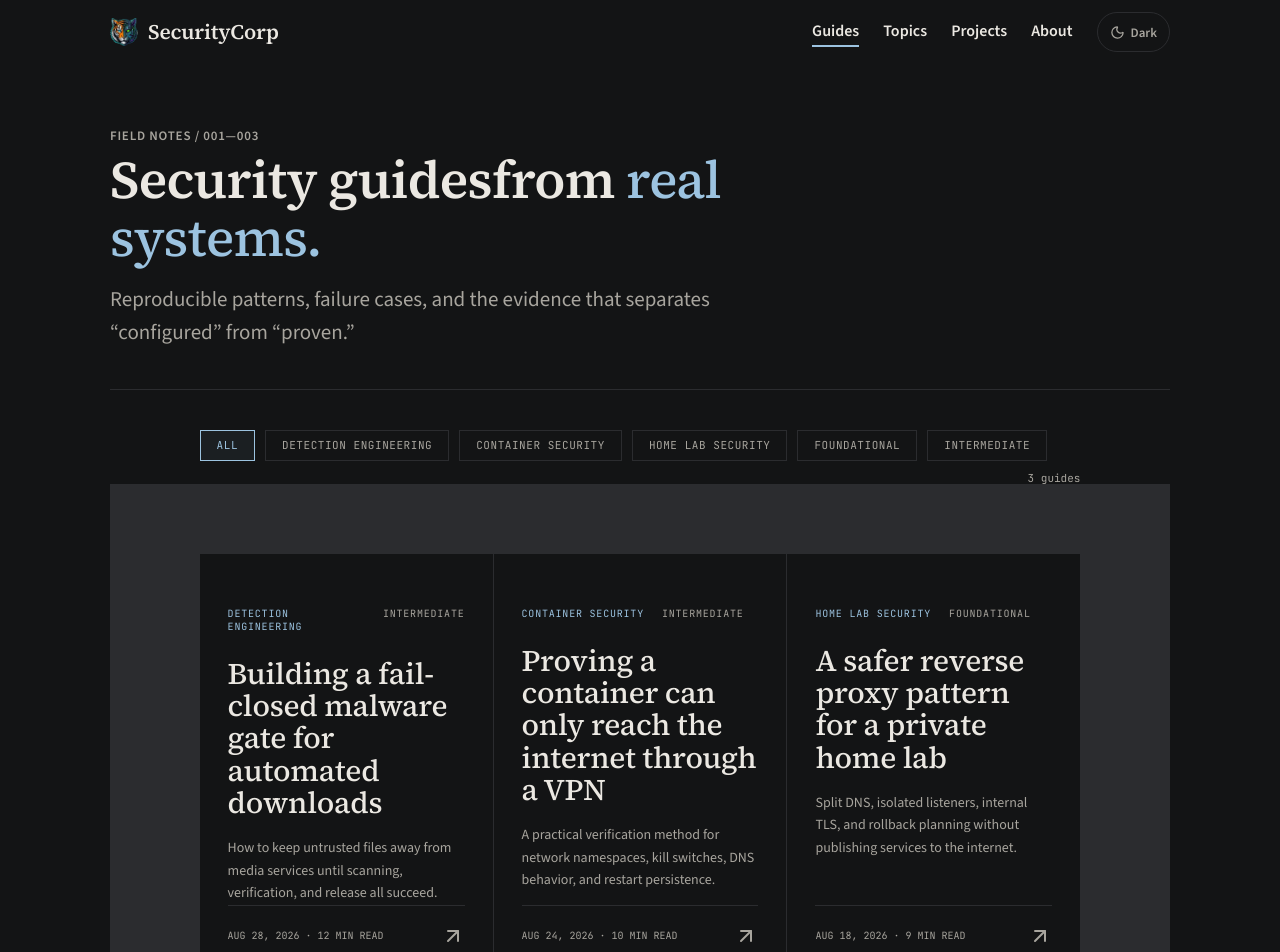
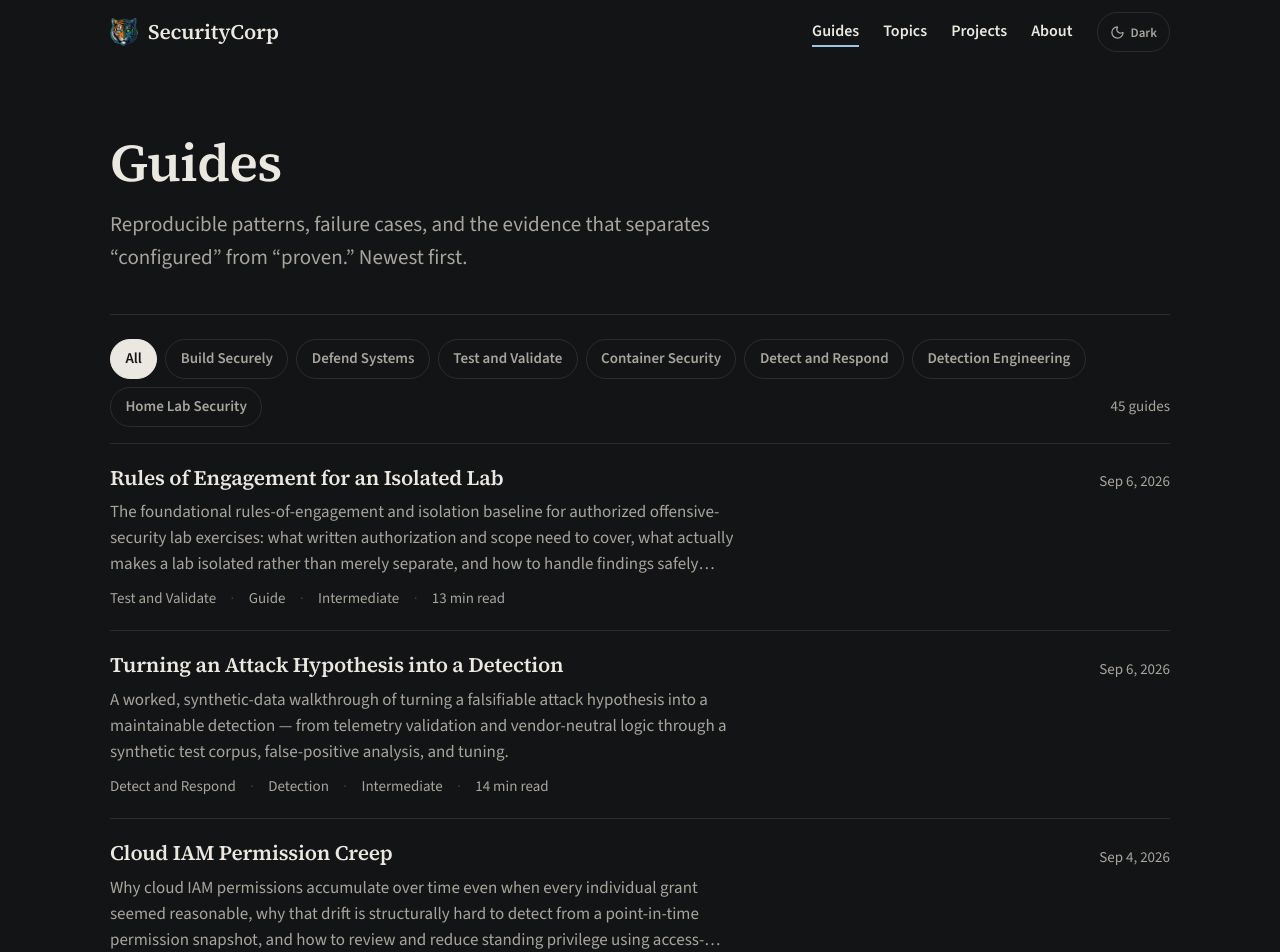
Before and after one commit to Securek8x/SecurityCorp, a Next.js app: page /guides in a window 1280 px wide. Shown: the top 952 px of the page. Built offline with nearby package versions, Linux system fonts and the light colour scheme.

Commit message:
feat: scannable guide index across all published guides (wo8.4)
One newest-first list of field guides and published knowledge articles
with topic filter, format, level, read time, and date. Drops the card
grid and ornamental numbering.

```diff
--- a/app/guides/page.tsx
+++ b/app/guides/page.tsx
@@ -1,4 +1,8 @@
-import type {Metadata} from "next";import {Shell} from "@/components/site-shell";import {articles} from "@/lib/content";import {GuidesFilter} from "@/components/guides-filter";import {ogImages,twitterImages} from "@/lib/seo";
+import type {Metadata} from "next";
+import {Shell} from "@/components/site-shell";
+import {GuidesFilter} from "@/components/guides-filter";
+import {publicationEntries} from "@/lib/publication-index";
+import {ogImages,twitterImages} from "@/lib/seo";
 
 export const metadata: Metadata = {
   title: "Guides",
@@ -8,4 +12,7 @@ export const metadata: Metadata = {
   twitter: {card: "summary_large_image", title: "Guides | SecurityCorp", description: "Reproducible security patterns, failure cases, and the evidence that separates \"configured\" from \"proven.\"", images: twitterImages("Guides | SecurityCorp")},
 };
 
-export default function Guides(){return <Shell current="/guides"><main className="inner-page"><section className="page-intro grid-lines"><p className="section-label">Field notes / 001—003</p><h1>Security guides<br/>from <em>real systems.</em></h1><p>Reproducible patterns, failure cases, and the evidence that separates “configured” from “proven.”</p></section><GuidesFilter articles={articles} /></main></Shell>}
+export default function Guides(){return <Shell current="/guides"><main className="inner-page">
+  <section className="page-intro"><h1>Guides</h1><p>Reproducible patterns, failure cases, and the evidence that separates “configured” from “proven.” Newest first.</p></section>
+  <GuidesFilter entries={publicationEntries()} />
+</main></Shell>}
--- a/components/guides-filter.tsx
+++ b/components/guides-filter.tsx
@@ -1,60 +1,49 @@
 "use client";
 import { useMemo, useState } from "react";
 import Link from "next/link";
-import { ArrowUpRight } from "lucide-react";
-import type { Article } from "@/lib/content";
+import type { PublicationEntry } from "@/lib/publication-index";
 import { ContentDate } from "@/components/content-date";
 
-const FILTERS = ["All", "Detection Engineering", "Container Security", "Home Lab Security", "Foundational", "Intermediate"];
-
-export function GuidesFilter({ articles }: { articles: Article[] }) {
-  const [filter, setFilter] = useState("All");
-
-  const filtered = useMemo(() => {
-    if (filter === "All") return articles;
-    return articles.filter((a) => a.category === filter || a.level === filter);
-  }, [articles, filter]);
+/** Scannable guide index (redesign, Bead securitycorp-source-wo8.4): one list,
+ * newest first, filterable by topic. Without JavaScript every entry renders. */
+export function GuidesFilter({ entries }: { entries: PublicationEntry[] }) {
+  const topics = useMemo(() => {
+    const counts = new Map<string, number>();
+    for (const e of entries) counts.set(e.topic, (counts.get(e.topic) ?? 0) + 1);
+    return [...counts.entries()].sort((a, b) => b[1] - a[1] || a[0].localeCompare(b[0])).map(([t]) => t);
+  }, [entries]);
+  const [topic, setTopic] = useState("All");
+  const shown = topic === "All" ? entries : entries.filter((e) => e.topic === topic);
 
   return (
     <>
-      <div role="group" aria-label="Filter guides" className="guides-filter">
-        {FILTERS.map((f) => (
-          <button
-            key={f}
-            type="button"
-            className="filter-chip"
-            aria-pressed={filter === f}
-            onClick={() => setFilter(f)}
-          >
-            {f}
+      <div role="group" aria-label="Filter guides by topic" className="pub-filter">
+        {["All", ...topics].map((t) => (
+          <button key={t} type="button" aria-pressed={topic === t} onClick={() => setTopic(t)}>
+            {t}
           </button>
         ))}
         <span className="filter-count" aria-live="polite">
-          {filtered.length} {filtered.length === 1 ? "guide" : "guides"}
+          {shown.length} {shown.length === 1 ? "guide" : "guides"}
         </span>
       </div>
-
-      {filtered.length === 0 ? (
-        <p className="filter-empty">No guides match that filter yet — check back as the publication grows.</p>
-      ) : (
-        <section className="guide-index">
-          {filtered.map((a) => (
-            <Link href={`/guides/${a.slug}`} className="guide-card record-trace clip-corner-sm" data-tilt key={a.slug}>
-              <span className="article-no">{a.number}</span>
-              <div className="article-meta">
-                <span>{a.category}</span>
-                <span>{a.level}</span>
-              </div>
-              <h2>{a.title}</h2>
-              <p>{a.dek}</p>
-              <div className="guide-foot">
-                <span><ContentDate value={a.publishedAt} /> · {a.read} read</span>
-                <ArrowUpRight aria-hidden="true" />
-              </div>
+      <ul className="pub-list">
+        {shown.map((e) => (
+          <li key={e.href}>
+            <Link href={e.href} className="pub-entry">
+              <h2>{e.title}</h2>
+              <p>{e.summary}</p>
+              <span className="pub-meta">
+                <span>{e.topic}</span>
+                <span>{e.format}</span>
+                <span>{e.level}</span>
+                <span>{e.readMinutes} min read</span>
+              </span>
+              <ContentDate value={e.publishedAt} className="pub-date" />
             </Link>
-          ))}
-        </section>
-      )}
+          </li>
+        ))}
+      </ul>
     </>
   );
 }
```
